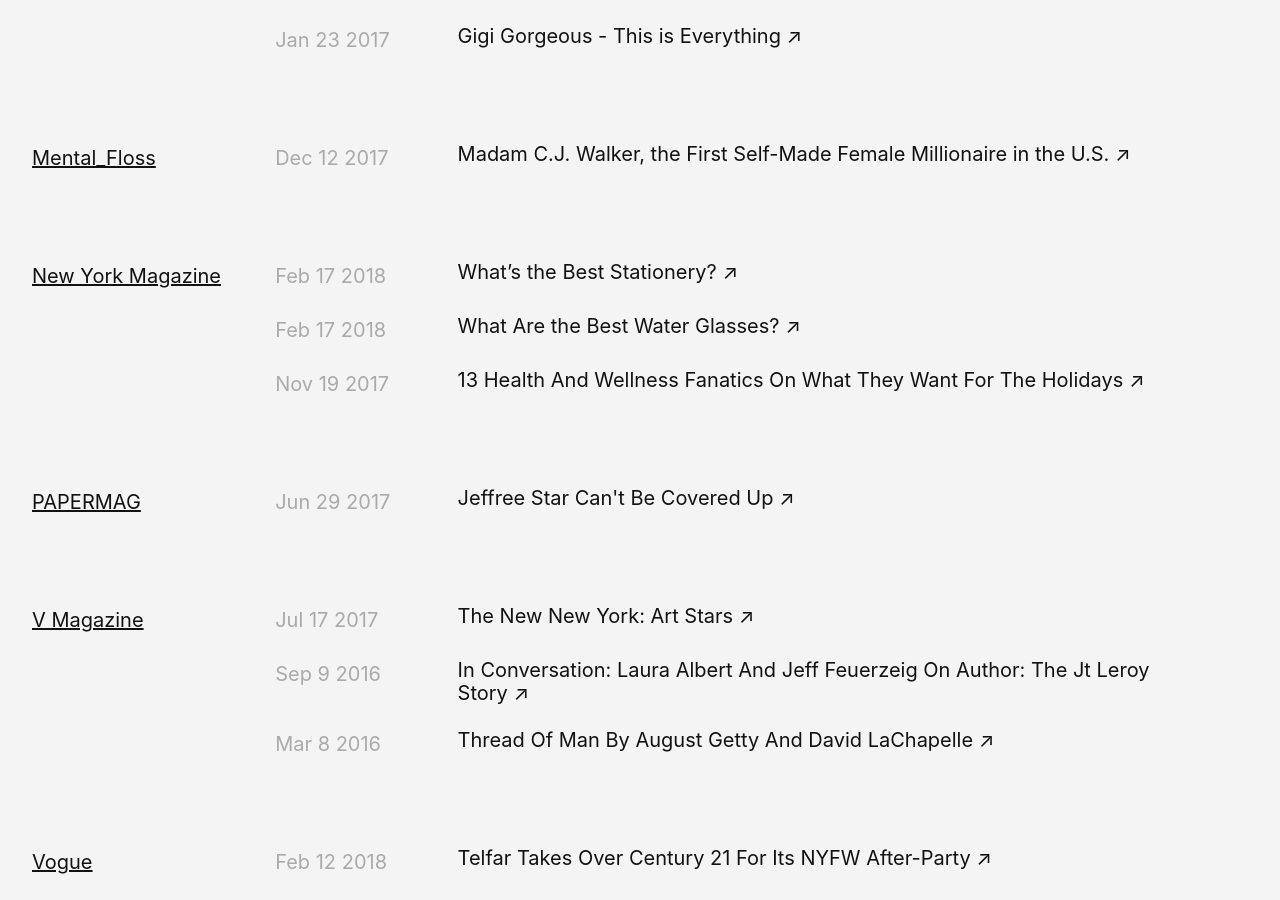
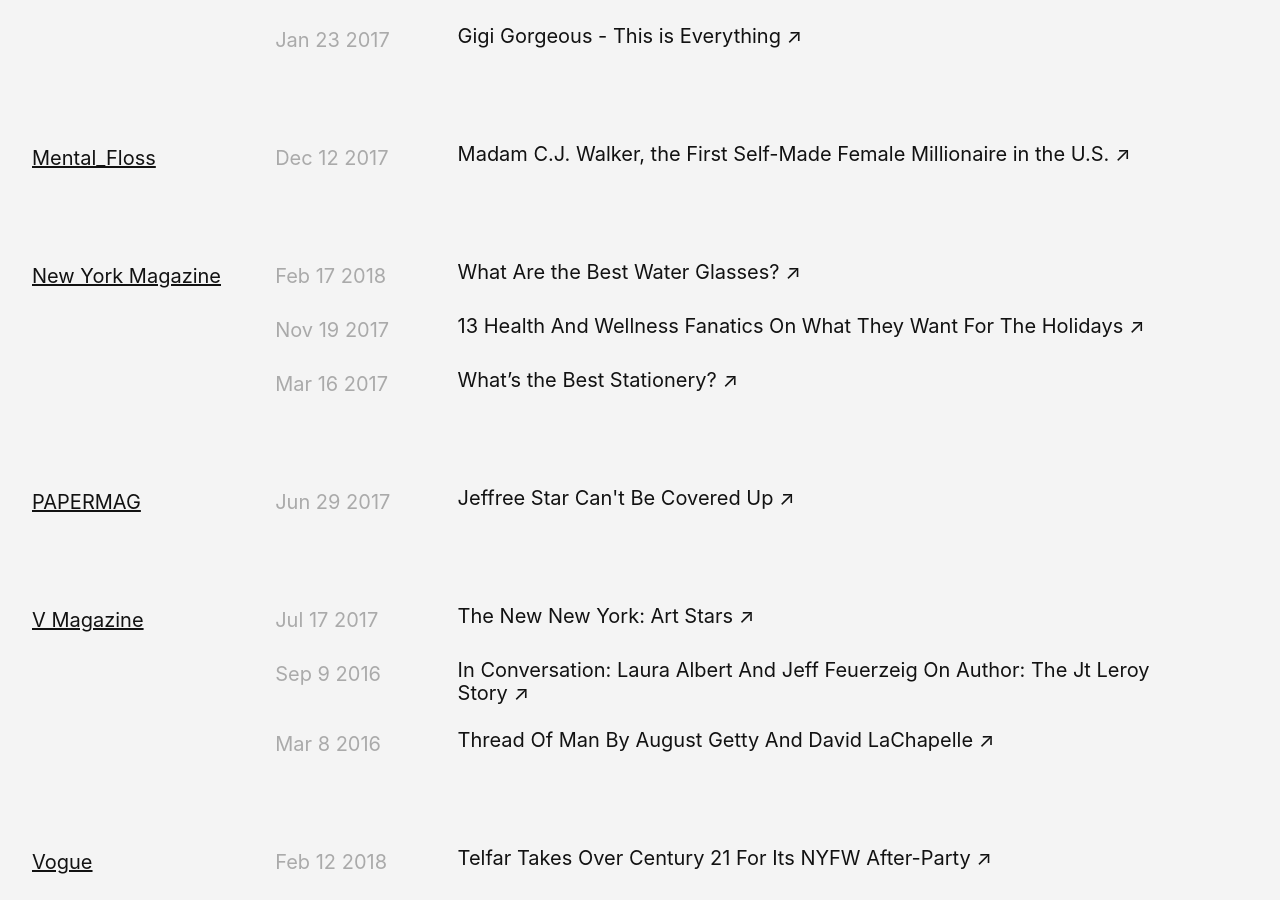
Before and after one commit to willanderson/sja-portfolio, a Jekyll site: the page built from archive.md, in a window 1280 px wide and 900 px high, scrolled down 617 px. Built offline with Jekyll 4.4.1, drawn with Linux system fonts in a browser that asks for light colours; nearby versions of some CDN libraries.

Commit message:
Updated Whats The Best Stationery and 1 other file

```diff
--- a/_posts/2018-02-17-whats-the-best-stationery.markdown
+++ b/_posts/2017-03-16-whats-the-best-stationery.markdown
@@ -1,6 +1,6 @@
 ---
 title: What’s the Best Stationery?
-date: 2018-02-17 19:20:00 Z
+date: 2017-03-16 19:20:00 Z
 categories:
 - New York Magazine
 image: "/uploads/16-stationary-lede.w710.h473.2x-7ef531.jpg"
```
